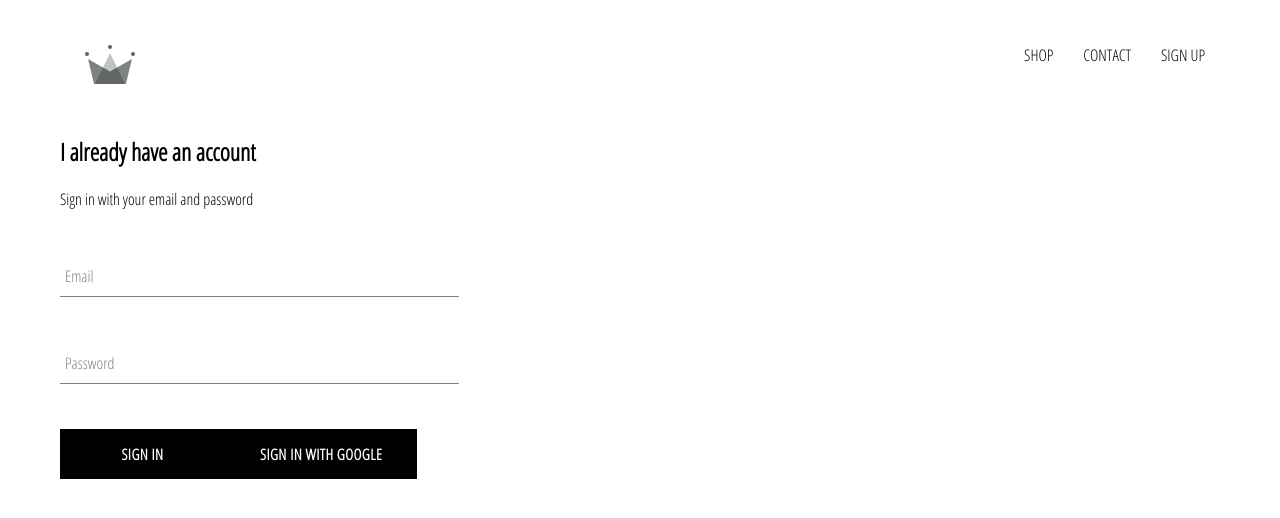
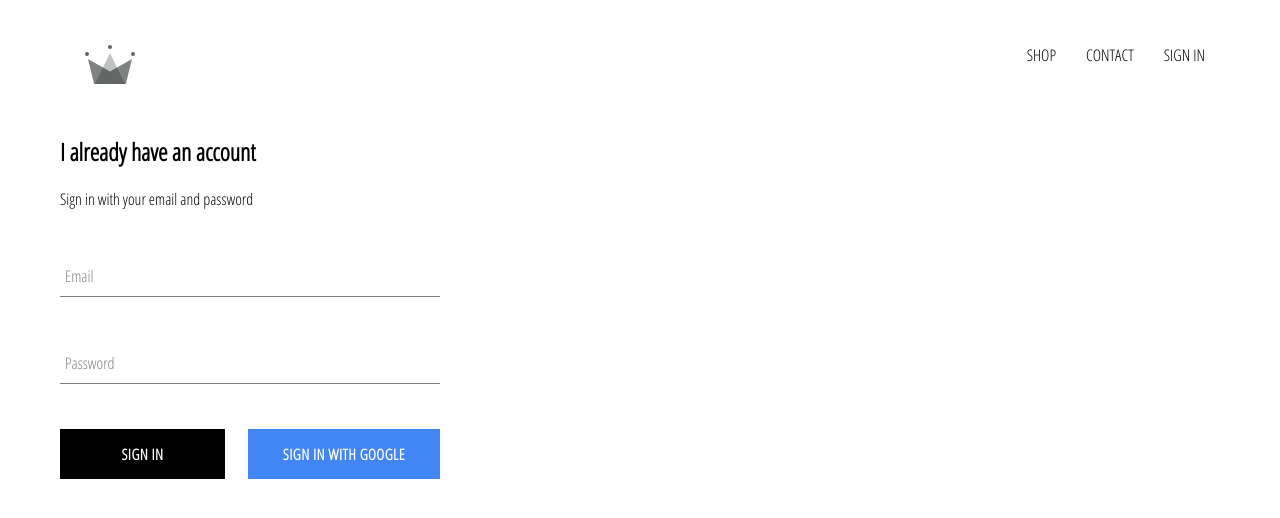
Before and after one commit to namrataswain/E-commerce, a React (Create React App) app: page /signin in a window 1280 px wide. Shown: the top 518 px of the page. Built offline with nearby package versions, Linux system fonts and the light colour scheme; no server answers.

Commit message:
Integrated firebase authentication, sign in with google enabled with proper styling

```diff
--- a/src/App.css
+++ b/src/App.css
@@ -1,6 +1,10 @@
 body{
     font-family: 'Open Sans Condensed', sans-serif;
     padding: 20px 60px;
+}
+
+*{
+    box-sizing: border-box;
 }
 
 a {
--- a/src/App.js
+++ b/src/App.js
@@ -1,23 +1,50 @@
-import React from 'react';
-import {Switch, Route} from 'react-router-dom';
-import './App.css';
-import HomePage from './Pages/homepage/homepage.components';
-import ShopPage from './Pages/shop/shop.component';
-import SignInAndSignUpPage from './Pages/sign-in-and-sign-up/sign-in-and-sign-up.component';
-import Header from './Components/Header/header-component';
+import React from "react";
+import { Switch, Route } from "react-router-dom";
+import "./App.css";
+import HomePage from "./Pages/homepage/homepage.components";
+import ShopPage from "./Pages/shop/shop.component";
+import SignInAndSignUpPage from "./Pages/sign-in-and-sign-up/sign-in-and-sign-up.component";
+import Header from "./Components/Header/header-component";
+import { auth } from "./firebase/firebase.utils";
 
-function App() {
-  return (
-    <div className="App">
-    <Header/>
-    <Switch>
-    <Route exact path='/' component={HomePage}/>
-      <Route exact path='/shop' component = {ShopPage}/>
-      <Route exact path='/signin' component = {SignInAndSignUpPage}/>
-    </Switch>
+class App extends React.Component {
+  constructor(props) {
+    super(props);
 
-    </div>
-  );
+    this.state = {
+      currentUser : null
+    }
+  }
+
+   unsubscribeFromAuth = null;
+
+  componentDidMount() {
+
+    this.unsubscribeFromAuth = auth.onAuthStateChanged(user => {
+      this.setState({
+        currentUser: user
+      });
+
+      console.log(user);
+    })
+  }
+
+  componentWillUnmount() {
+    this.unsubscribeFromAuth ();
+  }
+
+  render() {
+    return (
+      <div className="App">
+        <Header currentUser={this.state.currentUser} />
+        <Switch>
+          <Route exact path="/" component={HomePage} />
+          <Route exact path="/shop" component={ShopPage} />
+          <Route exact path="/signin" component={SignInAndSignUpPage} />
+        </Switch>
+      </div>
+    );
+  }
 }
 
 export default App;
--- a/src/Components/Header/header-component.jsx
+++ b/src/Components/Header/header-component.jsx
@@ -3,9 +3,10 @@
 
 import { ReactComponent as Logo} from '../../assets/crown.svg';
 import { Link } from 'react-router-dom';
+import {auth} from '../../firebase/firebase.utils';
 
 
-const Header  = () => (
+const Header  = ({currentUser}) => (
     <div className='header'>
     <Link className='logo-container' to ="/">
     <Logo className='logo'/>
@@ -18,9 +19,15 @@
     <Link className ='option' to='/shop'>
     CONTACT
     </Link>
-    <Link className='option' to='/signin'  >
-    SIGN UP
-    </Link>
+    {
+        currentUser ?
+        <div className='option' onClick = {() => auth.signOut()}>SIGN OUT</div>
+        :
+        <Link className='option' to='/signin'>
+        SIGN IN
+        </Link>
+    }
+
     </div>
 
     </div>
--- a/src/Components/Header/header.styles.scss
+++ b/src/Components/Header/header.styles.scss
@@ -12,6 +12,7 @@
     }
 
     .options {
+      cursor: pointer;
       width: 50%;
       height: 100%;
       display: flex;
--- a/src/Components/custom-button/custom-button.component.jsx
+++ b/src/Components/custom-button/custom-button.component.jsx
@@ -1,8 +1,10 @@
 import React from 'react' ;
 import './custom-button.styles.scss';
 
-const CustomButton =({children, ...otherProps}) => (
- <button className ='custom-button' {...otherProps}>
+const CustomButton =({children, isGoogleSignIn ,...otherProps}) => (
+ <button
+  className = {`${isGoogleSignIn ? 'google-sign-in': ''} custom-button`}
+ {...otherProps}>
 
  {children}
 
--- a/src/Components/custom-button/custom-button.styles.scss
+++ b/src/Components/custom-button/custom-button.styles.scss
@@ -14,6 +14,16 @@
     border: none;
     cursor: pointer;
 
+    &.google-sign-in {
+      background-color: #4285f4;
+      color: white;
+
+      &:hover {
+        background-color: #357ae8;
+        border: none;
+      }
+    }
+
     &:hover {
       background-color: white;
       color: black;
--- a/src/Components/sign-in/sign-in.component.jsx
+++ b/src/Components/sign-in/sign-in.component.jsx
@@ -60,9 +60,11 @@
             required
             label ='Password'
             />
+            <div className='buttons'>
+            <CustomButton type ='submit'>Sign In</CustomButton>
+            <CustomButton isGoogleSignIn onClick ={signInWithGoogle}>Sign in with Google {''}</CustomButton>
+            </div>
 
-          <CustomButton type ='submit'>Sign In</CustomButton>
-          <CustomButton onClick ={signInWithGoogle}>Sign in with Google {''}</CustomButton>
 
             </form>
             </div>
--- a/src/Components/sign-in/sign-in.styles.scss
+++ b/src/Components/sign-in/sign-in.styles.scss
@@ -1,9 +1,13 @@
 .sign-in {
-    width: 30vw;
+    width: 380px;
     display: flex;
     flex-direction: column;
 
     .title {
         margin: 10px 10px;
     }
+    .buttons {
+        display: flex;
+        justify-content: space-between;
+    }
 }
```
